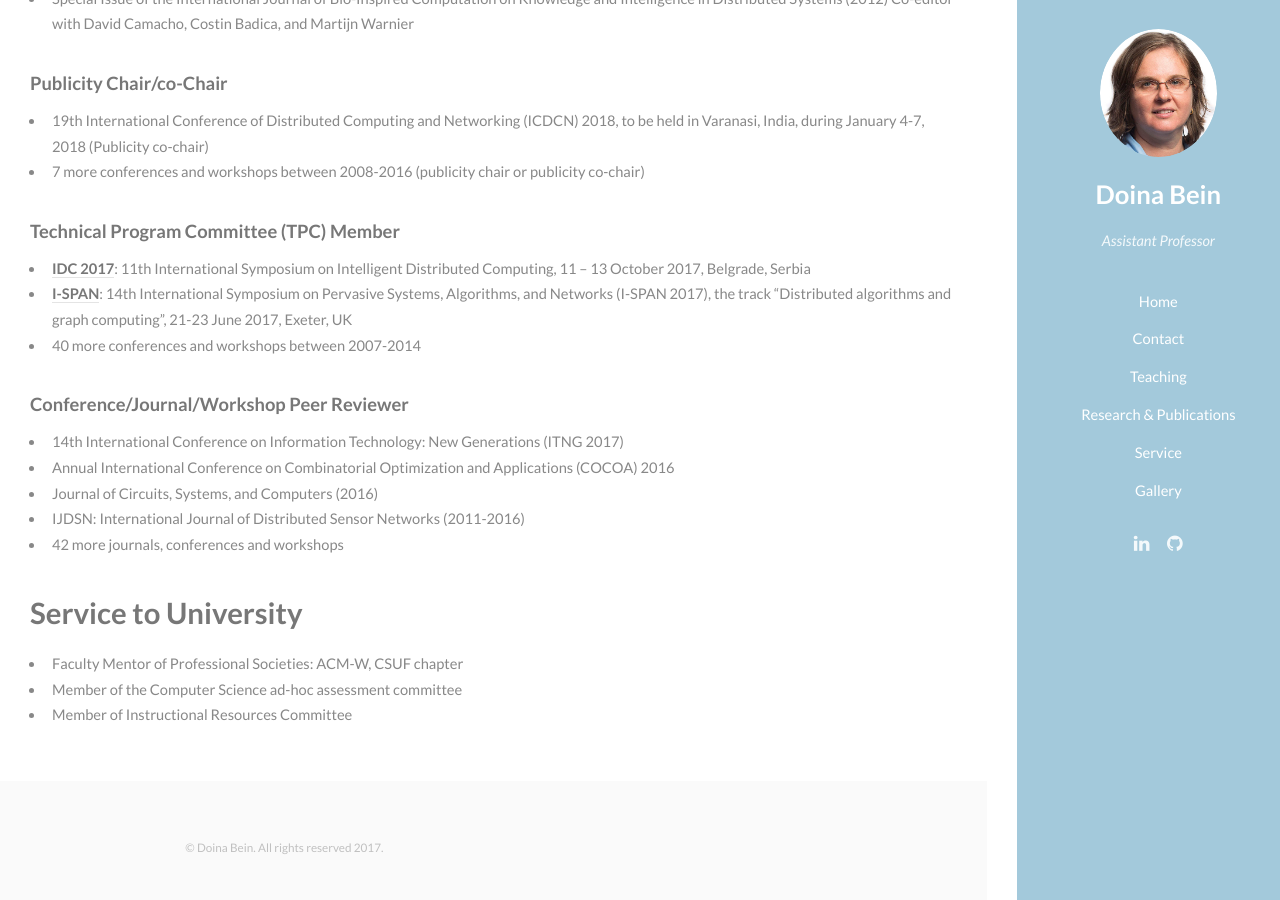
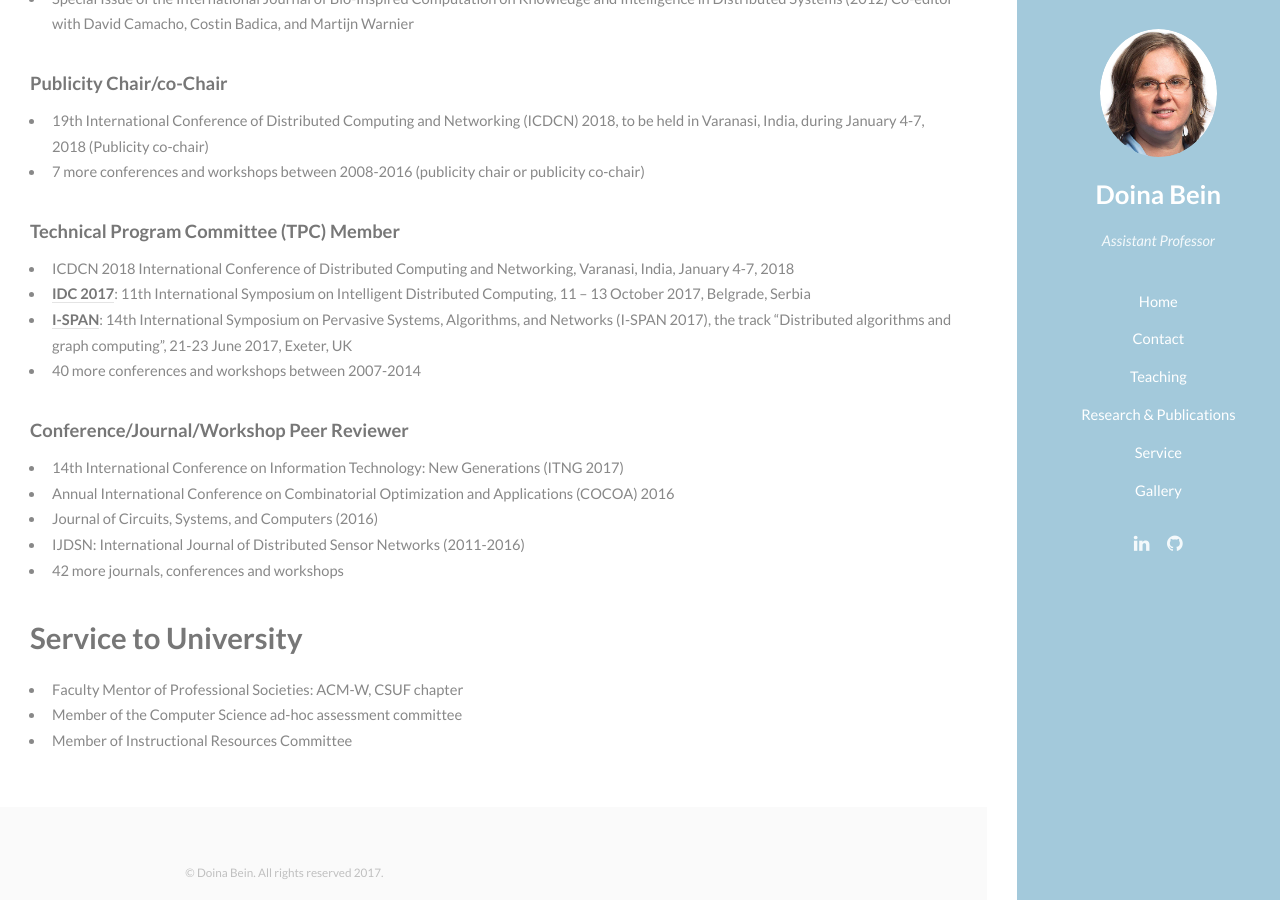
Before and after one commit to dbein/dbein.github.io, a Jekyll site: the page built from service.md, in a window 1280 px wide and 900 px high, scrolled down 461 px. Built offline with Jekyll 4.4.1, drawn with Linux system fonts in a browser that asks for light colours.

Commit message:
added icdcn 2018

```diff
--- a/service.md
+++ b/service.md
@@ -22,6 +22,7 @@ title: Service
 
 #### Technical Program Committee (TPC) Member
 
+* ICDCN 2018 International Conference of Distributed Computing and Networking, Varanasi, India, January 4-7, 2018
 * [__IDC 2017__](http://idc2017.pmf.uns.ac.rs/): 11th International Symposium on Intelligent Distributed Computing, 11 – 13 October 2017, Belgrade, Serbia
 * [__I-SPAN__](http://cse.stfx.ca/~ISPAN2017/): 14th International Symposium on Pervasive Systems, Algorithms, and Networks (I-SPAN 2017), the track "Distributed algorithms and graph computing", 21-23 June 2017, Exeter, UK
 * 40 more conferences and workshops between 2007-2014
```
